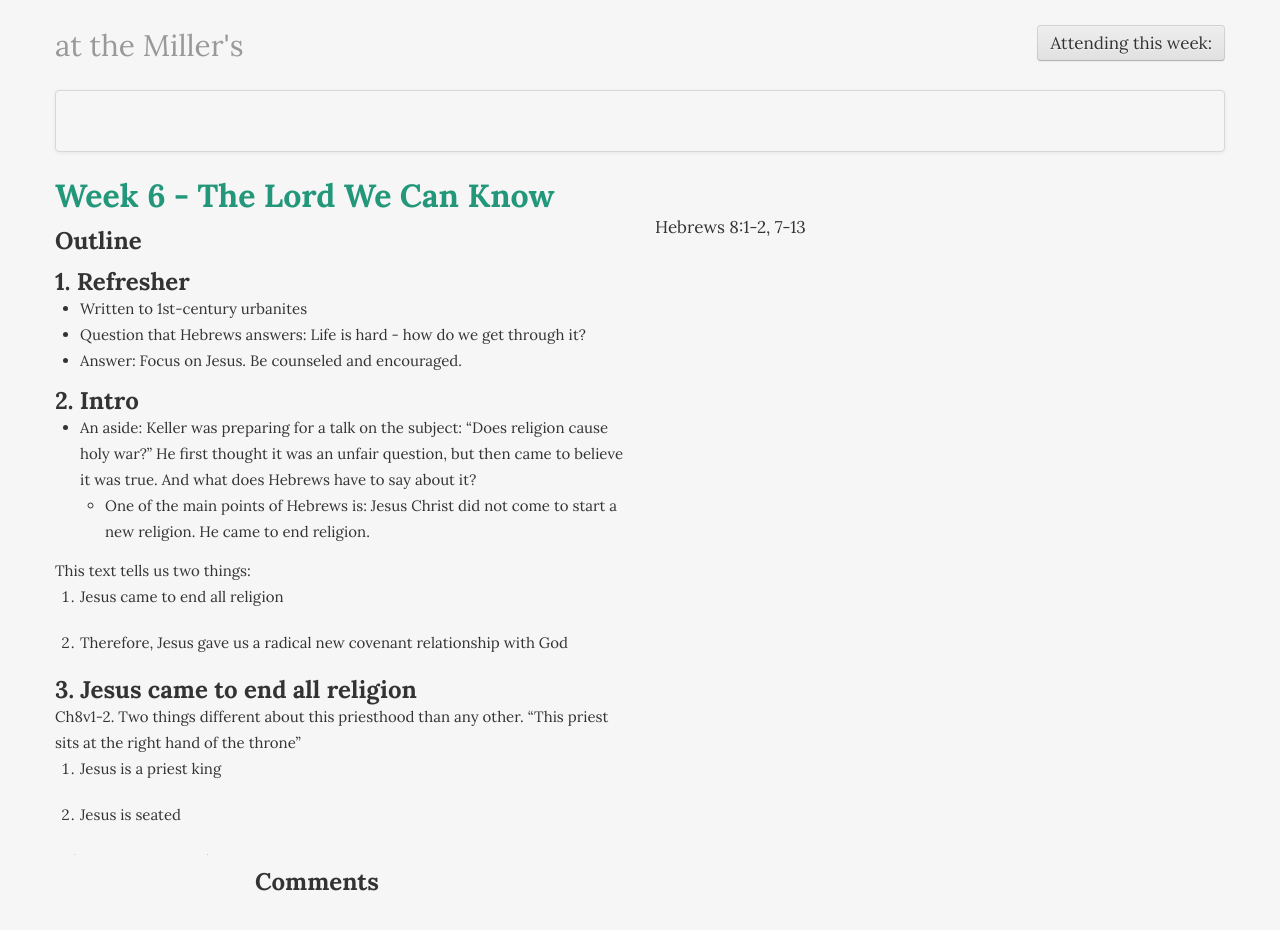
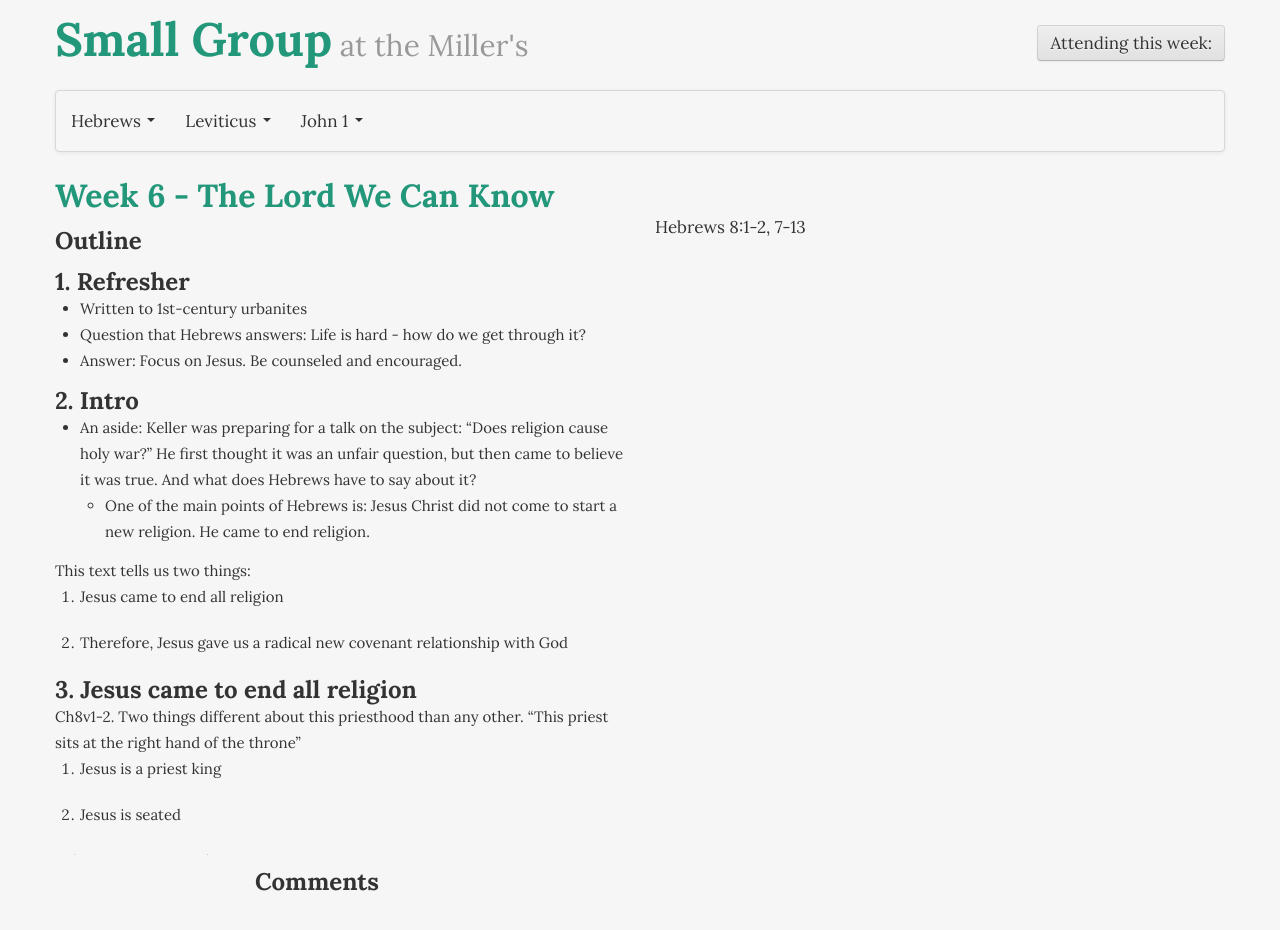
Before and after one commit to moester/smgrp, a Jekyll site: the page built from index.html, in a window 1280 px wide. Shown: the top 930 px of the page. Built offline with Jekyll 4.4.1, drawn with Linux system fonts in a browser that asks for light colours; nearby versions of some CDN libraries; Markdown is read by kramdown in place of the engine named in the settings; comment, search, counter and statistics services are not loaded.

Commit message:
modify _config.yml

```diff
--- a/_config.yml
+++ b/_config.yml
@@ -1,3 +1,8 @@
+name: Small Group
+pygments: true
 markdown: redcarpet
-baseurl: /smgrp
 exclude: ['README.md']
+seriess:
+ - Hebrews
+ - Leviticus
+ - John 1
```
